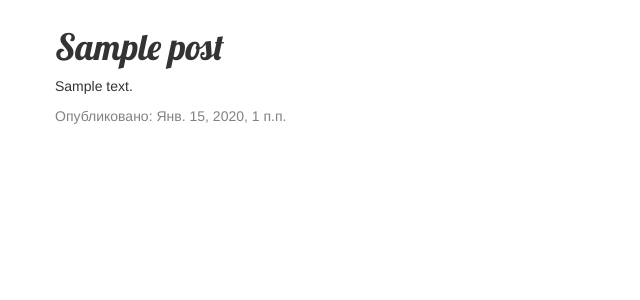
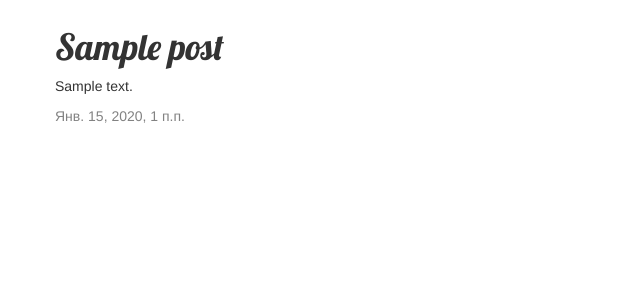
Before and after one commit to Muchacos/blog-o-site, a Django app: page /post/1/ in a window 1280 px wide. Shown: the part 137-437 px from the top of the page, without its empty margins (0-640 px from the left). Run offline with Django 3.2, Linux system fonts and the light colour scheme; tables that the repository leaves empty hold one stand-in row (Sample ...); some libraries are stand-ins or nearby versions.

Commit message:
Little improvements

```diff
--- a/blog/templates/blog/base.html
+++ b/blog/templates/blog/base.html
@@ -1,7 +1,7 @@
 {% load static %}
 <html>
     <head>
-        <title>Django Girls blog</title>
+        <title>Insane Oleg's Blog</title>
         <link href="https://fonts.googleapis.com/css?family=Lobster&subset=latin,cyrillic" rel="stylesheet" type="text/css">
         <link rel="stylesheet" href="//maxcdn.bootstrapcdn.com/bootstrap/3.2.0/css/bootstrap.min.css">
         <link rel="stylesheet" href="//maxcdn.bootstrapcdn.com/bootstrap/3.2.0/css/bootstrap-theme.min.css">
--- a/blog/templates/blog/post_detail.html
+++ b/blog/templates/blog/post_detail.html
@@ -4,8 +4,11 @@
   <div class="post">
     <h1>{{ post.title }}</h1>
     <p>{{ post.text|linebreaksbr }}</p>
-    <div class="date">
-      <p>Опубликовано: {{ post.published_date }}</p>
+    {% if post.published_date %}
+      <div class="date">
+        {{ post.published_date }}
+      </div>
+    {% endif %}
     </div>
   </div>
 {% endblock %}
```
